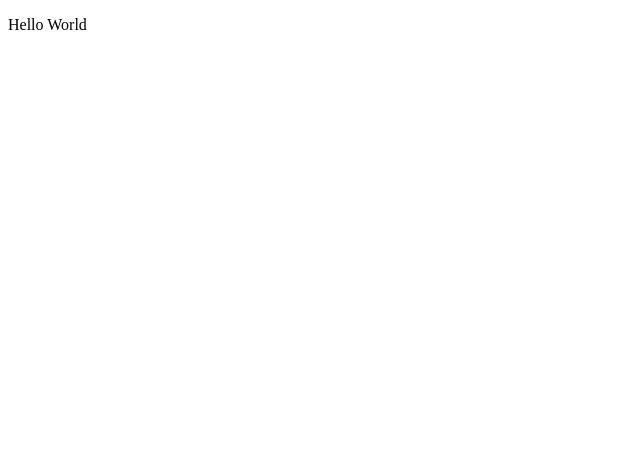
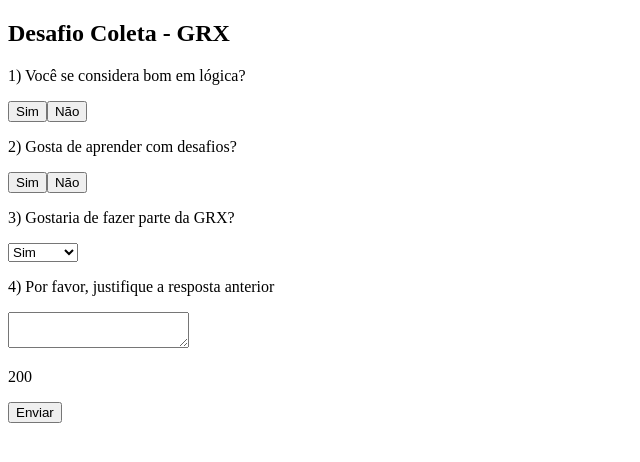
Before and after one commit to EnzoThome-et/desafio-coleta-2, a React (Create React App) app in the folder app/frontend/: page / in a window 1280 px wide. Shown: the top 462 px of the page, without its empty margins (0-640 px from the left). Built offline with nearby package versions, Linux system fonts and the light colour scheme.

Commit message:
feat: add routes to app

```diff
--- a/app/frontend/src/App.tsx
+++ b/app/frontend/src/App.tsx
@@ -1,7 +1,15 @@
 import React from 'react';
+import { BrowserRouter, Routes, Route } from 'react-router-dom';
+import FormPage from './pages/FormPage';
 
 function App() {
-	return (<p>Hello World</p>);
+	return (
+		<BrowserRouter>
+			<Routes>
+				<Route  path="/" element={<FormPage/>}/>
+			</Routes>
+		</BrowserRouter>
+	);
 }
 
 export default App;
```
